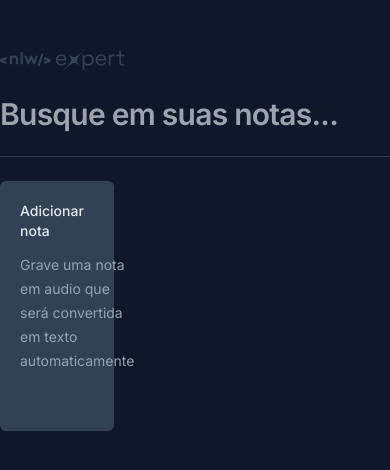
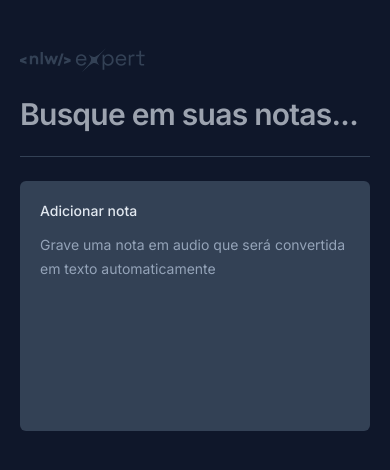
Before and after one commit to Silva-carlos1/Note-Platform, a React (Vite) app: page / in a window 390 px wide. Shown: the top 470 px of the page. Built offline with nearby package versions, Linux system fonts and the light colour scheme.

Commit message:
style: Add responsiveness to improve layout across devices

```diff
--- a/src/app.tsx
+++ b/src/app.tsx
@@ -47,7 +47,7 @@
     : notes;
 
   return (
-    <div className="mx-auto max-w-6xl my-12 space-y-6">
+    <div className="mx-auto max-w-6xl my-12 space-y-6 px-5">
       <img src={logo} alt="NLW Export" />
 
       <form className="w-full">
@@ -61,7 +61,7 @@
 
       <div className="h-px bg-slate-700" />
 
-      <div className="grid grid-cols-3 gap-6 auto-rows-[250px]">
+      <div className="grid grid-cols-1  md:grid-cols-2 lg:grid-cols-3 gap-6 auto-rows-[250px]">
         <NewNoteCard onNoteCreated={OnNoteCreated} />
 
         {filteredNotes.map((note) => {
--- a/src/components/new-note-card.tsx
+++ b/src/components/new-note-card.tsx
@@ -42,7 +42,7 @@
   }
 
   function handleStartRecording() {
-    console.log("teste")
+    console.log("teste");
     const isSpeechRecognitionAPIAvailable =
       "SpeechRecognition" in window || "webkitSpeechRecognition" in window;
 
@@ -83,7 +83,7 @@
   function handleStopRecording() {
     setIsRecording(false);
 
-    if(speechRecognition) {
+    if (speechRecognition) {
       speechRecognition.stop();
     }
   }
@@ -101,7 +101,7 @@
 
       <Dialog.DialogPortal>
         <Dialog.Overlay className="inset-0 fixed bg-black/50" />
-        <Dialog.Content className="fixed overflow-hidden left-1/2 top-1/2 -translate-x-1/2 -translate-y-1/2 max-w-[640px] w-full h-[60vh] bg-slate-700 rounded-md flex flex-col outline-none">
+        <Dialog.Content className="fixed overflow-hidden inset-0 md:inset-auto md:left-1/2 md:top-1/2 md:-translate-x-1/2 md:-translate-y-1/2 md:max-w-[640px] w-full md:h-[60vh] bg-slate-700 md:rounded-md flex flex-col outline-none">
           <Dialog.Close className="absolute right-0 top-0 bg-slate-800 p-1.5 text-slate-400 hover:text-slate-100">
             <X className="size-5" />
           </Dialog.Close>
--- a/src/components/note-card.tsx
+++ b/src/components/note-card.tsx
@@ -28,7 +28,7 @@
 
       <Dialog.DialogPortal>
         <Dialog.Overlay className="inset-0 fixed bg-black/50" />
-        <Dialog.Content className="fixed overflow-hidden left-1/2 top-1/2 -translate-x-1/2 -translate-y-1/2 max-w-[640px] w-full h-[60vh] bg-slate-700 rounded-md flex flex-col outline-none">
+        <Dialog.Content className="fixed overflow-hidden inset-0 md:inset-auto md:left-1/2 md:top-1/2 md:-translate-x-1/2 md:-translate-y-1/2 md:max-w-[640px] w-full md:h-[60vh] bg-slate-700 md:rounded-md flex flex-col outline-none">
         <Dialog.Close className="absolute right-0 top-0 bg-slate-800 p-1.5 text-slate-400 hover:text-slate-100">
           <X className="size-5"/>
         </Dialog.Close>
```
